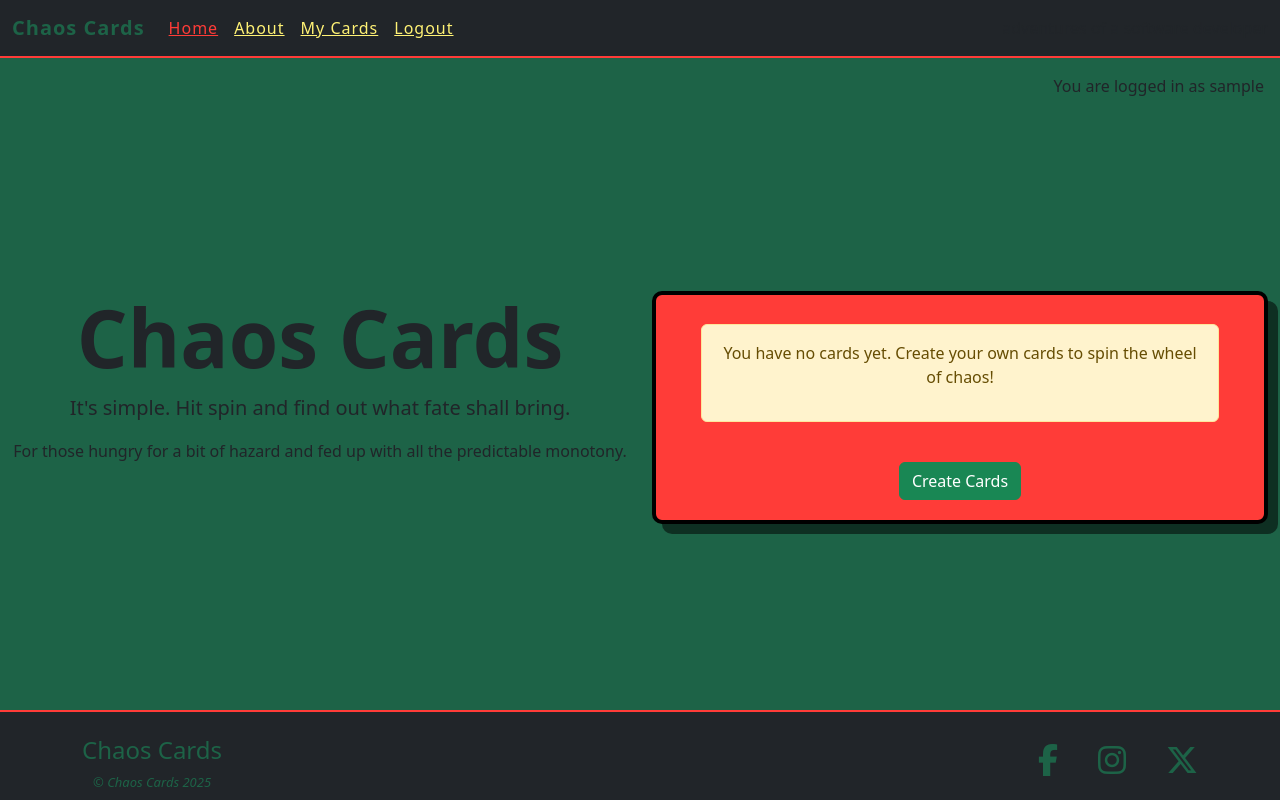
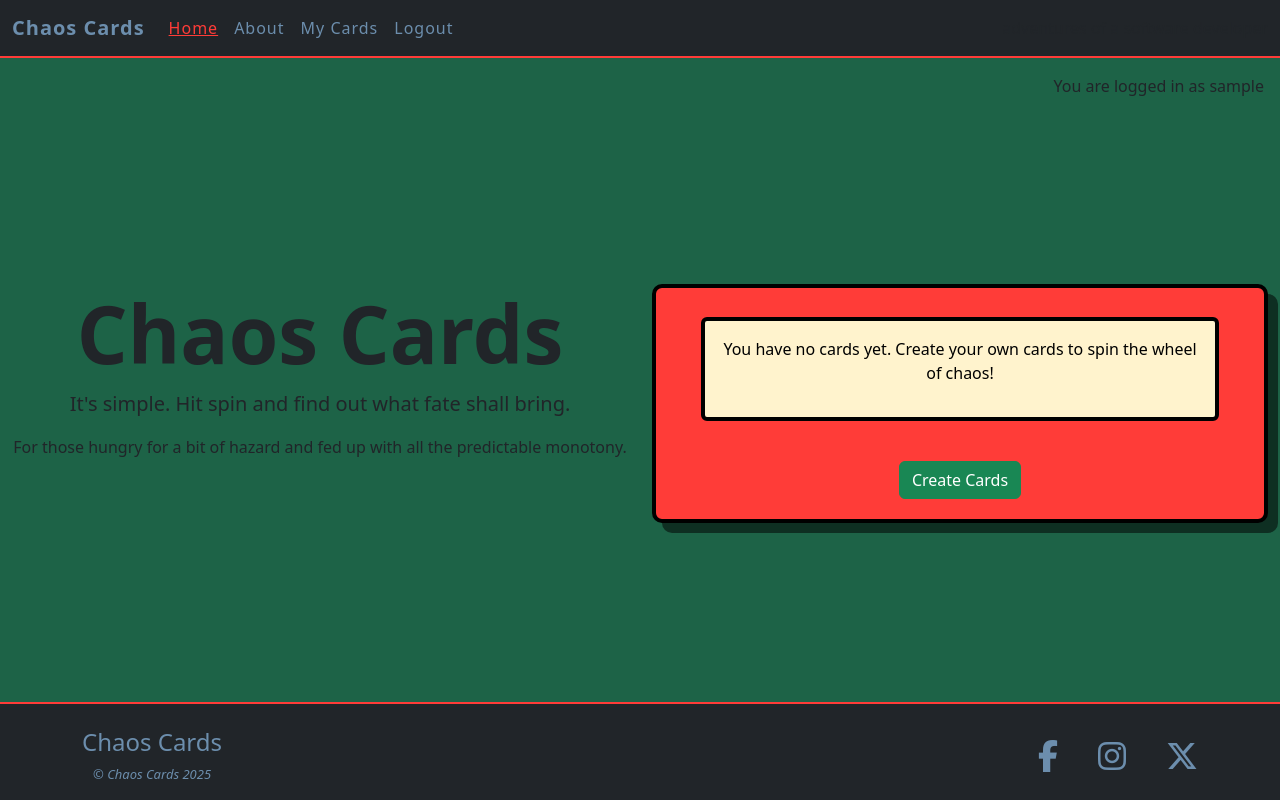
Before and after one commit to JamieJB123/chaos-cards-django, a Django app: page /spin/ in a window 1280 px wide. Run offline with Django 5.2, Linux system fonts and the light colour scheme; the visitor is signed in with stand-in values (Sample User, id 1); data that the repository does not hold is empty; some libraries are stand-ins or nearby versions.

Commit message:
Add: images for readme documentation. Minor tweaks to navbar and footer styling to improve accessibility

```diff
--- a/static/css/style.css
+++ b/static/css/style.css
@@ -21,14 +21,21 @@ more muted burgundy. */
 }
 
 .navbar-brand {
-    color: #1d6347;
+    color: #6c8ead;
     font-weight: bold;
     letter-spacing: 1px;
+    transition: color 0.2s ease-in-out, border 0.2s ease-in-out;
+}
+.navbar-brand:hover {
+    color: #ff3c38;
 }
 .nav-link {
-    color: #fff275;
+    color: #6c8ead;
     letter-spacing: 1px;
-    text-decoration: underline;
+    transition: color 0.3s ease-in-out, border 0.3s ease-in-out;
+}
+.nav-link:hover {
+    color: #ff3c38;
 }
 .navbar-nav .nav-link.active {
     color: #ff3c38;
@@ -56,6 +63,12 @@ more muted burgundy. */
     background-color: #ff3c38;
     border: 4px solid #1d6347;
 }
+/* Alert message for no cards on homescreen */
+.alert.alert-warning {
+    color: black;
+    border: 4px solid black;
+}
+
 /* Header */
 header {
     margin-top: -3vh;
@@ -144,13 +157,7 @@ hr {
     color: #ff3c38;
     border-bottom: 3px solid #ff3c38;
 }
-/* ------------------------------------------- Footer */
-
-/*Burgundy: #800020 — a classic deep burgundy with rich,
-warm undertones. Wine Red: #8B0000 — a dark,
-intense wine color. Maroon: #800000 — a deep,
-muted red with brown undertones. Deep Burgundy: #610b22 — an even darker,
-more muted burgundy. */
+/* ------------------------------------------- Footer Styles */
 
 #footer {
     background-color: #212529;
@@ -158,12 +165,42 @@ more muted burgundy. */
     border-top: 2px solid #ff3c38;
 }
 
+/* Layout styling of social links */
+
+#footer ul {
+    list-style-type: none;
+    display: flex;
+    justify-content: space-between;
+    align-items: center;
+    padding-left: 0;
+    min-width: 10rem;
+}
+
+/* Style social links */
+#footer ul a {
+    /* color: var(--dark-text-color); */
+    color: #6c8ead;
+    font-size: 2rem;
+    transition: color 0.3s ease-in-out, border 0.3s ease-in-out;
+}
+
+#footer ul a:hover {
+    color: #ff3c38;
+}
+
+#footer ul a:active {
+    border: 2px dashed #ff3c38;
+    padding: 10px;
+    border-radius: 20%;
+}
+
 #footer p {
     margin-bottom: 0.5rem;
-    color: #1d6347;
+    color: #6c8ead;
 }
-#footer ul li {
-    color: #1d6347;
+
+#footer .copyright {
+    margin-bottom: 1rem;
 }
 
 /* Override Bootstrap styling which was preventing copyright info and social links spacing */
@@ -184,31 +221,6 @@ more muted burgundy. */
     font-size: small;
 }
 
-/* Enable layout styling of social links */
-#footer ul {
-    list-style-type: none;
-    display: flex;
-    justify-content: space-between;
-    align-items: center;
-    padding-left: 0;
-    min-width: 10rem;
-}
-
-/* Style social links */
-#footer ul a {
-    color: var(--dark-text-color);
-    font-size: 2rem;
-    transition: color 0.3s ease-in-out, border 0.3s ease-in-out;
-}
-
-#footer ul a:hover {
-    color: var(--highlight-color2);
-}
-
-#footer ul a:active {
-    border: 2px dashed var(--highlight-color2);
-    border-radius: 20%;
-}
 
 /* My Cards page */
 #user-cards .card {
--- a/templates/base.html
+++ b/templates/base.html
@@ -101,7 +101,6 @@
                 <div class="row d-flex flex-column flex-md-row justify-content-between align-items-center">
                     <div class="text-center footer-text">
                         <p class="header">Chaos Cards</p>
-                        <p></p>
                         <p class="copyright"><em>© Chaos Cards 2025</em></p>
                     </div>
                     <div>
```
Also changed, not shown: 3 other files.
